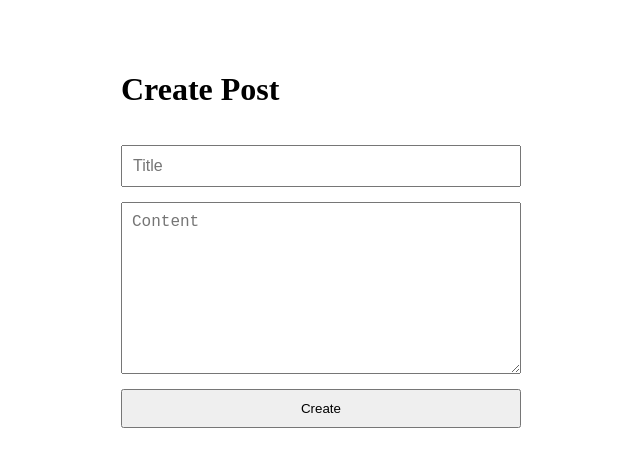
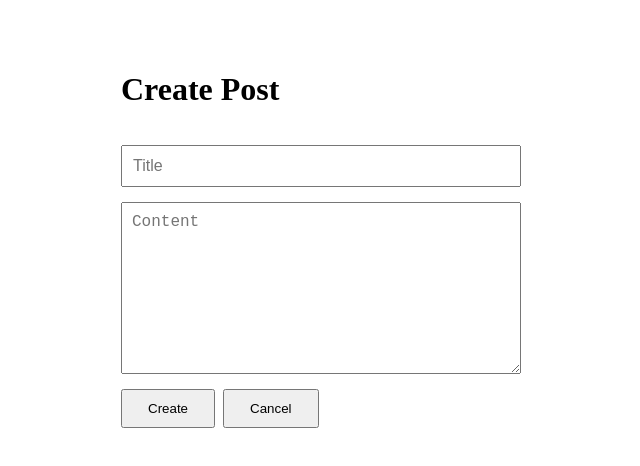
Before and after one commit to yassinesekkah/angular-mini-blog, an Angular app: page /create-post in a window 1280 px wide. Shown: the top 466 px of the page, without its empty margins (319-959 px from the left). Built offline with nearby package versions, Linux system fonts and the light colour scheme.

Commit message:
feat: add delete button frontend

```diff
--- a/src/app/app.routes.ts
+++ b/src/app/app.routes.ts
@@ -3,6 +3,7 @@ import { Login } from './features/auth/login/login';
 import { Register } from './features/auth/register/register';
 import { PostList } from './features/posts/post-list/post-list';
 import { CreatePost } from './features/posts/create-post/create-post';
+import { UpdatePost } from './features/posts/update-post/update-post';
 
 
 export const routes: Routes = [
@@ -30,5 +31,10 @@ export const routes: Routes = [
     {
         path: 'create-post',
         component: CreatePost
+    },
+
+    {
+        path: 'update-post/:id',
+        component: UpdatePost
     }
 ];
--- a/src/app/features/posts/create-post/create-post.css
+++ b/src/app/features/posts/create-post/create-post.css
@@ -29,8 +29,14 @@ textarea {
 
 button {
 
-  padding: 10px;
+  padding: 10px 25px;
 
   cursor: pointer;
 
 }
+
+.buttonContainer{
+  display: flex;
+  gap: .5rem;
+
+}
--- a/src/app/features/posts/create-post/create-post.html
+++ b/src/app/features/posts/create-post/create-post.html
@@ -13,9 +13,19 @@
         [(ngModel)]="content"
     ></textarea>
 
-    <button (click)="createPost()">
-        Create
-    </button>
+    <div class="buttonContainer">
+        <button (click)="createPost()">
+            Create
+        </button>
+
+        <a routerLink="/posts">
+            <button>
+                Cancel
+            </button>
+        </a>
+    </div>
+
+
 
     <h3>{{ message() }}</h3>
 </div>
--- a/src/app/features/posts/create-post/create-post.ts
+++ b/src/app/features/posts/create-post/create-post.ts
@@ -1,11 +1,11 @@
 import { Component, signal } from '@angular/core';
 import { FormsModule } from '@angular/forms';
 import { Post } from '../../../services/post';
-import { Router } from '@angular/router';
+import { Router, RouterLink } from '@angular/router';
 
 @Component({
   selector: 'app-create-post',
-  imports: [FormsModule],
+  imports: [FormsModule, RouterLink],
   templateUrl: './create-post.html',
   styleUrl: './create-post.css',
 })
@@ -20,7 +20,11 @@ export class CreatePost {
 
   createPost(): void {
 
-    console.log("clicked");
+    if(!this.title || !this.content){
+      this.message.set("All field are required");
+      return;
+    }
+
     this.postService.createPost({
 
       title: this.title,
--- a/src/app/features/posts/post-list/post-list.css
+++ b/src/app/features/posts/post-list/post-list.css
@@ -56,3 +56,7 @@ body {
   color: #555;
 
 }
+
+button{
+  padding: 1rem;
+}
--- a/src/app/features/posts/post-list/post-list.html
+++ b/src/app/features/posts/post-list/post-list.html
@@ -1,6 +1,12 @@
 <h1 class="title">Posts</h1>
 
 <div class="posts-container">
+
+  <a routerLink="/create-post">
+    <button>
+      Create Post
+    </button>
+  </a>
 
   @for (post of posts(); track post.id) {
 
@@ -10,6 +16,14 @@
 
       <p>{{ post.content }}</p>
 
+      <button (click)="deletePost(post.id)">
+        Delete
+      </button>
+
+      <button (click)="updatePost(post.id)">
+        Update
+      </button>
+
     </div>
 
   }
--- a/src/app/features/posts/post-list/post-list.ts
+++ b/src/app/features/posts/post-list/post-list.ts
@@ -42,5 +42,31 @@ export class PostList implements OnInit {
   }
 
 
+  deletePost(id: number): void {
+
+    this.postService.deletePost(id)
+      .subscribe({
+
+        next:()=> {
+
+          this.posts.set(
+
+            this.posts().filter(
+              post => post.id !== id
+            )
+          );
+        },
+
+        error: (error: any) => {
+          console.log(error);
+        }
+      })
+  }
+
+  updatePost(id: number): void{
+
+  }
+
+
 
 }
--- /dev/null
+++ b/src/app/features/posts/update-post/update-post.html
@@ -0,0 +1 @@
+<p>update-post works!</p>
--- a/src/app/services/post.ts
+++ b/src/app/services/post.ts
@@ -24,4 +24,11 @@ export class Post {
       data
     );
   }
+
+  deletePost(id: number){
+
+    return this.http.delete(
+      `${this.apiUrl}/${id}`
+    );
+  }
 }
```
Also changed, not shown: src/app/features/posts/update-post/update-post.ts (added, +9 -0 lines), src/app/features/posts/update-post/update-post.css (added), 1 other file (tests, documents, lock files or other folders).
